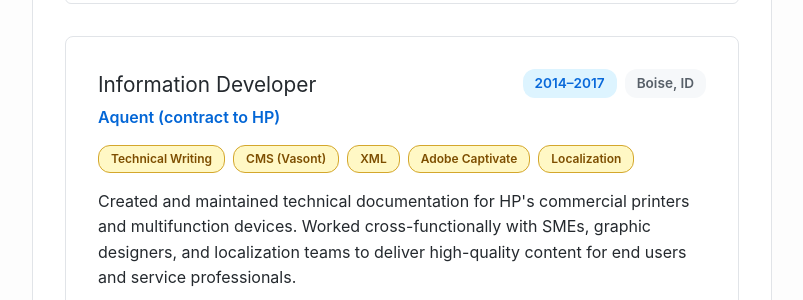
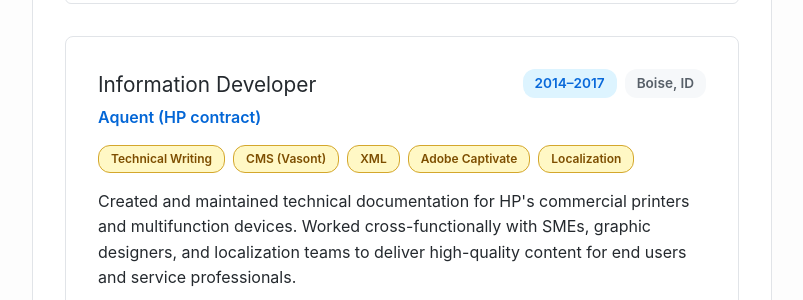
Before and after one commit to rachaelrenk/rachaelrenk.github.io, a Jekyll site: the page built from docs/resume.markdown, in a window 1280 px wide and 900 px high, scrolled down 4038 px. Shown: the part 153-453 px from the top of the window, without its empty margins (238-1041 px from the left). Built offline with Jekyll 4.4.1, drawn with Linux system fonts in a browser that asks for light colours.

Commit message:
Update resume.markdown

```diff
--- a/docs/resume.markdown
+++ b/docs/resume.markdown
@@ -286,7 +286,7 @@ For a more traditional resume experience, please visit my [LinkedIn profile](htt
   <div class="job-header">
     <div class="job-title-company">
       <h3>Information Developer</h3>
-      <p class="company">Aquent (contract to HP)</p>
+      <p class="company">Aquent (HP contract)</p>
     </div>
     <div class="job-meta">
       <span class="date-badge">2014–2017</span>
```
